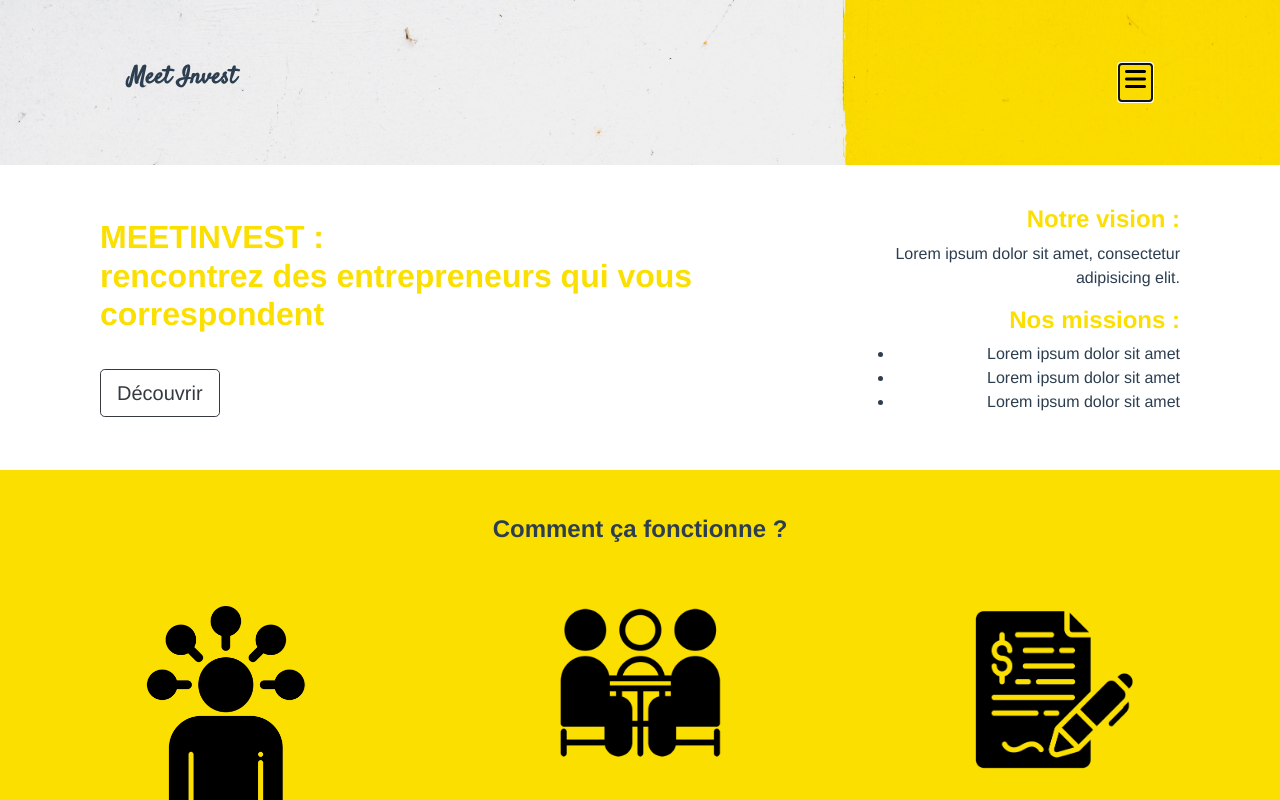
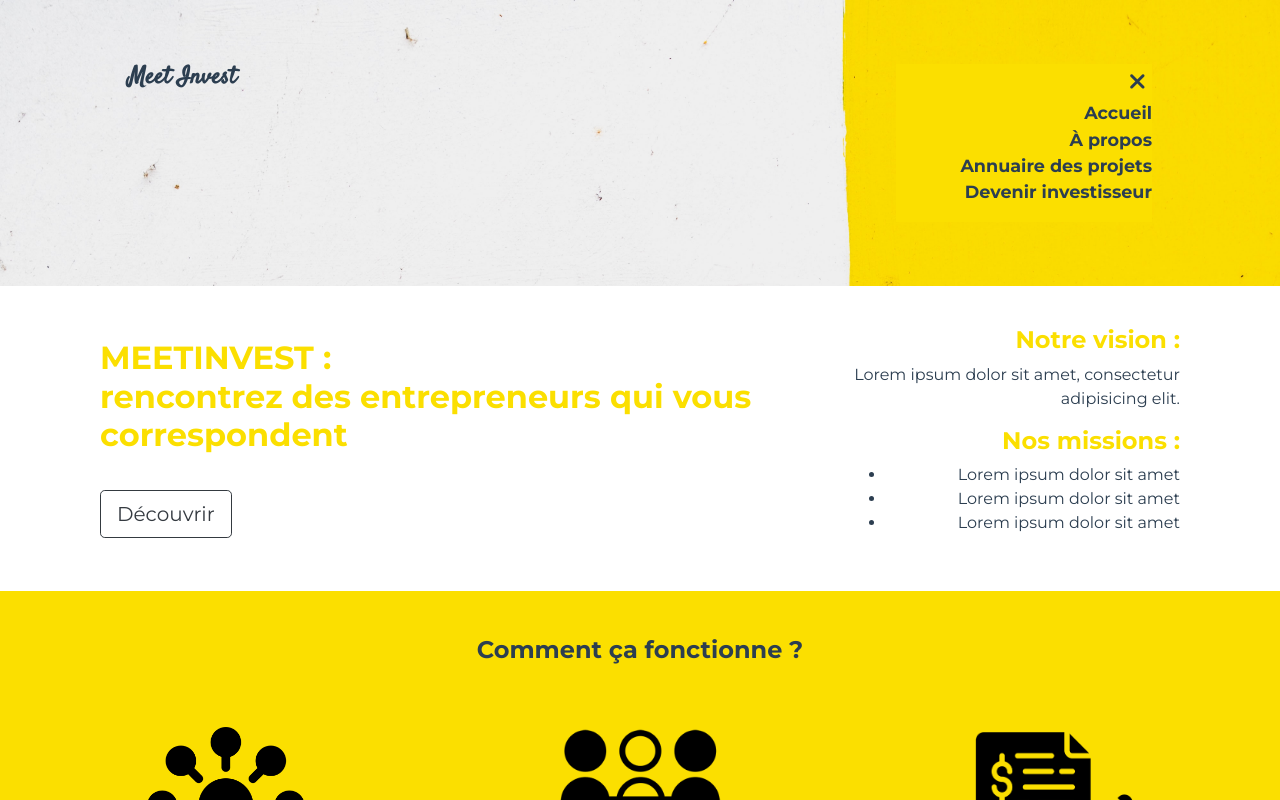
Before and after one commit to yaf/meet_invest, a Vue app: page / in a window 1280 px wide. Both pictures are taken after a click on the button 1135 px from the left and 82 px from the top of the page. Shown: the top 800 px of the page. Built offline with nearby package versions, Linux system fonts and the light colour scheme; no server answers.

Commit message:
fixed showing entrepreneurs cards on home page and hide-show menu

```diff
--- a/public/index.html
+++ b/public/index.html
@@ -8,6 +8,7 @@
     <title><%= htmlWebpackPlugin.options.title %></title>
     <link rel="stylesheet" href="https://stackpath.bootstrapcdn.com/bootstrap/4.5.2/css/bootstrap.min.css" integrity="sha384-JcKb8q3iqJ61gNV9KGb8thSsNjpSL0n8PARn9HuZOnIxN0hoP+VmmDGMN5t9UJ0Z" crossorigin="anonymous">
     <link href="https://fonts.googleapis.com/css2?family=Satisfy&display=swap" rel="stylesheet">
+    <link href="https://fonts.googleapis.com/css2?family=Montserrat:wght@400;700&display=swap" rel="stylesheet">
 
   </head>
 
--- a/src/App.vue
+++ b/src/App.vue
@@ -19,7 +19,7 @@ export default {
 
 <style lang="scss">
 #app {
-  font-family: Avenir, Helvetica, Arial, sans-serif;
+  font-family: 'Montserrat', sans-serif;
   -webkit-font-smoothing: antialiased;
   -moz-osx-font-smoothing: grayscale;
   text-align: center;
--- a/src/components/footer.vue
+++ b/src/components/footer.vue
@@ -69,7 +69,7 @@ export default {
 }
 
 .footer {
-        background-color: #f9dc4b;
+        background-color: #FBDF00;
         background-size: cover;
         margin: 0;
         padding: 5vh 5vw 1vh 5vw;
--- a/src/components/header.vue
+++ b/src/components/header.vue
@@ -1,17 +1,56 @@
 <template>
     <div class="header">
-        <div class="grid">
-            <router-link to="/" class="text-reset">
-                <h2 class="font-weight-bold fontTitle astart">Meet Invest</h2>
-            </router-link>
-            <button class="font2 aend hamburger"><i class="fas fa-bars fontLogo"></i></button>
+      <!-- Header Meet Invest gauche, burger menu droite -->
+      <div class="grid">
+        <router-link to="/" class="text-reset">
+          <h2 class="font-weight-bold fontTitle astart">Meet Invest</h2>
+        </router-link>
+
+        <button class="font2 aend hamburger burger-open" type="button" name="button" @click.prevent="openBurgerMenu" v-if="burgerDisplay"><i class="fas fa-bars fontLogo"></i></button>
+
+        <!-- Menu bg-yellow sur toute la page -->
+        <div class="bgyellow-menu aend" v-if="bgyellowMenuDisplay">
+          <button class="burger-close" type="button" name="button" @click.prevent="closeBurgerMenu" v-if="crossDisplay"><i class="fas fa-times"></i></button>
+          <nav>
+            <ul>
+              <li><a href="/">Accueil</a></li>
+              <li><a href="/a-propos">À propos</a></li>
+              <li><a href="/entrepreneurs">Annuaire des projets</a></li>
+              <li><a href="/investisseur">Devenir investisseur</a></li>
+            </ul>
+          </nav>
         </div>
+
+      </div>
+
     </div>
 </template>
 
 <script>
 export default {
     name: "header",
+
+    data() {
+      return {
+        bgyellowMenuDisplay: false,
+        crossDisplay: false,
+        burgerDisplay: true,
+      }
+    },
+
+    methods: {
+      openBurgerMenu() {
+        this.bgyellowMenuDisplay = true;
+        this.crossDisplay = true;
+        this.burgerDisplay = false;
+      },
+
+      closeBurgerMenu() {
+        this.bgyellowMenuDisplay = false;
+        this.crossDisplay = false;
+        this.burgerDisplay = true;
+      },
+    }
 };
 </script>
 
@@ -22,11 +61,11 @@ export default {
         background-size: cover;
         margin: 0;
         padding: 5vh 5vw;
-        font-family: 'Satisfy', cursive;
     }
 
     .fontTitle {
         font-size: xx-largeal;
+        font-family: 'Satisfy', cursive;
     }
 
     .fontLogo {
@@ -45,10 +84,42 @@ export default {
 
     .aend {
         justify-self: end;
+        text-align: right;
     }
 
     .hamburger {
         border: none;
         background-color: inherit;
     }
+
+    // Menu bg yellow, page entière
+    .bgyellow-menu {
+      background-color: #FBDF00;
+      width: 50%;
+      font-size: 1.1em;
+      font-weight: 700;
+      display: block;
+    }
+
+    .bgyellow-menu ul a {
+      text-decoration: none;
+      color: #2c3e50;
+    }
+
+    .bgyellow-menu li {
+      list-style-type: none;
+    }
+
+    .bgyellow-menu li a:hover {
+      text-decoration: none;
+      color: #FFF;
+    }
+
+    .burger-close {
+      border: none;
+      font-size: 1.3em;
+      background-color: #FBDF00;
+      color: #2c3e50;
+    }
+
 </style>
--- a/src/router/index.js
+++ b/src/router/index.js
@@ -28,7 +28,7 @@ Vue.use(VueRouter)
     component: EntrepreneurDetails,
   },
   {
-    path: "/entrepreneur-details:id",
+    path: "/entrepreneur-details/:id",
     name: "EntrepreneurDetails",
     component: EntrepreneurDetails,
   },
--- a/src/views/aPropos.vue
+++ b/src/views/aPropos.vue
@@ -1,7 +1,7 @@
 <template>
     <div class="apropos">
         <div>
-            <h1 class="text-uppercase font-weight-bold mb-5 p-4">à propos de nous</h1>
+            <h1 class="text-uppercase font-weight-bold mb-5 p-4">À propos de nous</h1>
         </div>
         <div class="grid-C2 jaround mb-5 mt-5">
             <div class="ascenter item1">
--- a/src/views/accueil.vue
+++ b/src/views/accueil.vue
@@ -55,8 +55,8 @@
         <div class="grid">
             <Carte v-for="projet in projets" :key="projet.id">
                 <template v-slot:img>
-                    <img src="@/assets/pictos/projet1.jpg" class="card-img-top" alt="image présentation du projet">
-                    <!-- <img :src="projet.image"/> -->
+                    <img src="@/assets/projets/projet1.jpg" class="card-img-top" alt="image présentation du projet"/>
+                    <!-- <img :src="projet.image"/>-->
                 </template>
                 <template v-slot:cardinfo>
                     <h5 class="card-title text-uppercase border p-1">{{ projet.titre }}</h5>
@@ -68,34 +68,8 @@
                     <a href="" class="btn btn-warning" @click="goToProject(projet.id)">En savoir plus</a>
                 </template>
             </Carte>
+            <Bouton :title="text3"></Bouton>
         </div>
-
-        <!-- <div class="card" style="width: 18rem;">
-          <img src="@/assets/entrepreneurs/01_woman.jpg" class="card-img-top" alt="image portrait entrepreneur">
-          <div class="card-body">
-            <h5 class="card-title">Entrepreneur 1</h5>
-            <p class="card-text">Some quick example text to build on the card title and make up the bulk of the card's content.</p>
-            <a href="#" class="btn btn-warning">Go somewhere</a>
-          </div>
-        </div>
-
-      <div class="card" style="width: 18rem;">
-        <img src="@/assets/entrepreneurs/01_woman.jpg" class="card-img-top" alt="image portrait entrepreneur">
-        <div class="card-body">
-          <h5 class="card-title">Entrepreneur 1</h5>
-          <p class="card-text">Some quick example text to build on the card title and make up the bulk of the card's content.</p>
-          <a href="#" class="btn btn-warning">Go somewhere</a>
-        </div>
-      </div>
-
-    <div class="card" style="width: 18rem;">
-      <img src="@/assets/entrepreneurs/01_woman.jpg" class="card-img-top" alt="image portrait entrepreneur">
-      <div class="card-body">
-        <h5 class="card-title">Entrepreneur 1</h5>
-        <p class="card-text">Some quick example text to build on the card title and make up the bulk of the card's content.</p>
-        <a href="#" class="btn btn-warning">Go somewhere</a>
-      </div>
-    </div> -->
 
 
 <!-- Bloc À propos / contact -->
@@ -127,6 +101,7 @@ export default {
     return {
       text: "Découvrir",
       text2: "Plus d'infos",
+      text3: "Découvrez tous les projets",
       projets: "",
       cardTitle: "Ethically",
       cardFirstname: "Sophie",
@@ -213,16 +188,19 @@ export default {
 
   .step1 img {
     width: 40%;
+    align-self: end;
   }
 
   .step2 img {
     width: 40%;
     margin-bottom: 16%;
+    align-self: end;
   }
 
   .step3 img {
     width: 40%;
     margin-bottom: 14%;
+    align-self: end;
   }
 
   .bg-yellow {
@@ -280,7 +258,7 @@ export default {
   }
 
   .bgy {
-      background-color: #f9dc4b;
+      background-color: #FBDF00;
   }
 
 </style>
--- a/src/views/entrepreneurs.vue
+++ b/src/views/entrepreneurs.vue
@@ -24,7 +24,7 @@
             <div class="grid">
                 <Carte v-for="projet in projets" :key="projet.id">
                     <template v-slot:img>
-                        <img src="@/assets/pictos/projet1.jpg" class="card-img-top" alt="image présentation du projet">
+                        <img src="@/assets/projets/projet1.jpg" class="card-img-top" alt="image présentation du projet">
                         <!-- <img :src="projet.image"/> -->
                     </template>
                     <template v-slot:cardinfo>
```
Also changed, not shown: src/assets/projets/01_woman.jpg (added), 1 other file (tests, documents, lock files or other folders).
